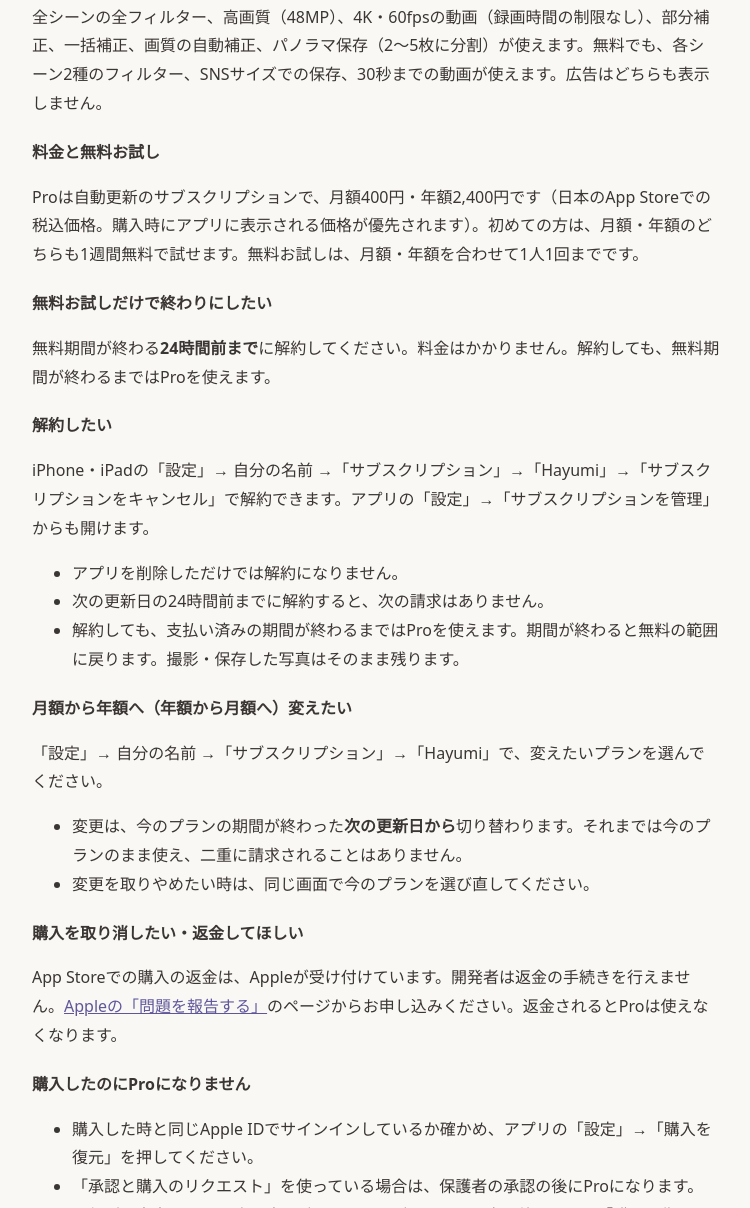
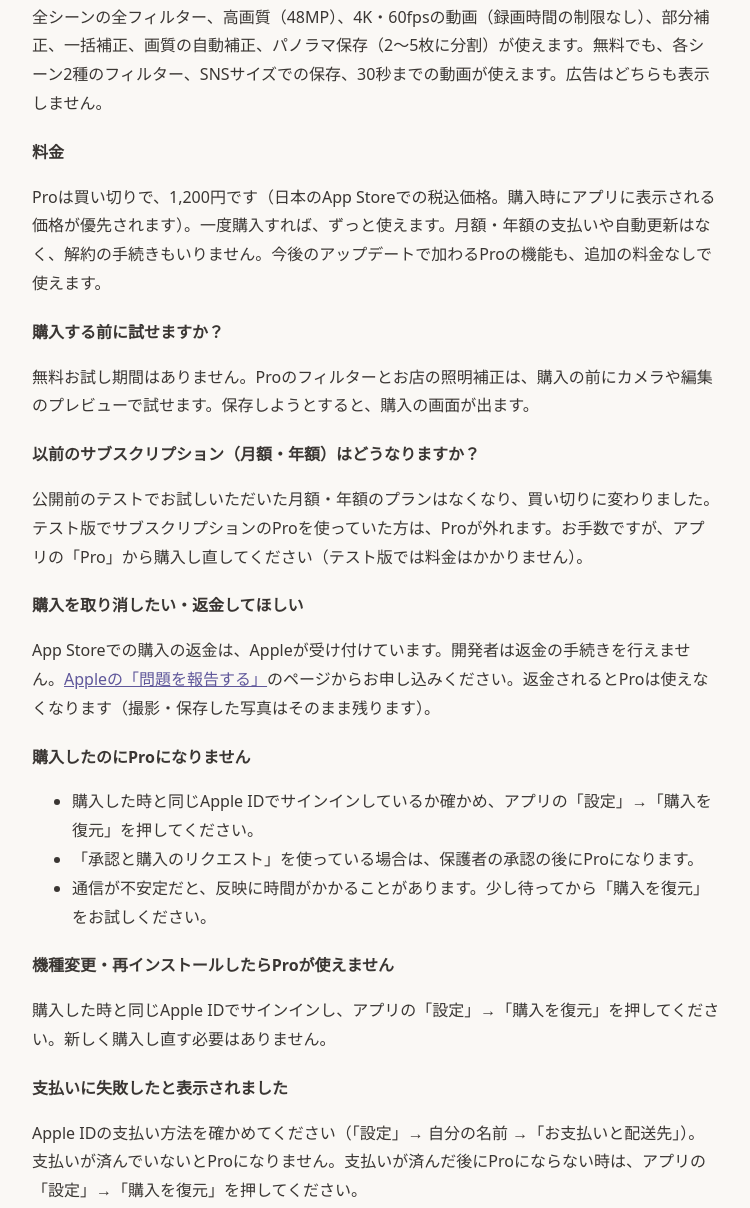
Before and after one commit to itmnrg/itmnrg.github.io, a plain HTML site: page hayumi/index.html in a window 1280 px wide. Shown: the part 3357-4565 px from the top of the page, without its empty margins (264-1014 px from the left). Drawn offline with Linux system fonts and the light colour scheme.

Commit message:
Hayumi: Proを買い切りに変更（利用規約・よくある質問・プライバシーポリシー・お問い合わせ）
Co-Authored-By: Claude Opus 5.5 <noreply@anthropic.com>

```diff
--- a/hayumi/index.html
+++ b/hayumi/index.html
@@ -94,29 +94,17 @@
 <h3>Proでは何ができますか？</h3>
 <p>全シーンの全フィルター、高画質（48MP）、4K・60fpsの動画（録画時間の制限なし）、部分補正、一括補正、画質の自動補正、パノラマ保存（2〜5枚に分割）が使えます。無料でも、各シーン2種のフィルター、SNSサイズでの保存、30秒までの動画が使えます。広告はどちらも表示しません。</p>
 
-<h3>料金と無料お試し</h3>
-<p>Proは自動更新のサブスクリプションで、月額400円・年額2,400円です（日本のApp Storeでの税込価格。購入時にアプリに表示される価格が優先されます）。初めての方は、月額・年額のどちらも1週間無料で試せます。無料お試しは、月額・年額を合わせて1人1回までです。</p>
+<h3>料金</h3>
+<p>Proは買い切りで、1,200円です（日本のApp Storeでの税込価格。購入時にアプリに表示される価格が優先されます）。一度購入すれば、ずっと使えます。月額・年額の支払いや自動更新はなく、解約の手続きもいりません。今後のアップデートで加わるProの機能も、追加の料金なしで使えます。</p>
 
-<h3>無料お試しだけで終わりにしたい</h3>
-<p>無料期間が終わる<strong>24時間前まで</strong>に解約してください。料金はかかりません。解約しても、無料期間が終わるまではProを使えます。</p>
+<h3>購入する前に試せますか？</h3>
+<p>無料お試し期間はありません。Proのフィルターとお店の照明補正は、購入の前にカメラや編集のプレビューで試せます。保存しようとすると、購入の画面が出ます。</p>
 
-<h3>解約したい</h3>
-<p>iPhone・iPadの「設定」→ 自分の名前 →「サブスクリプション」→「Hayumi」→「サブスクリプションをキャンセル」で解約できます。アプリの「設定」→「サブスクリプションを管理」からも開けます。</p>
-<ul>
-<li>アプリを削除しただけでは解約になりません。</li>
-<li>次の更新日の24時間前までに解約すると、次の請求はありません。</li>
-<li>解約しても、支払い済みの期間が終わるまではProを使えます。期間が終わると無料の範囲に戻ります。撮影・保存した写真はそのまま残ります。</li>
-</ul>
-
-<h3>月額から年額へ（年額から月額へ）変えたい</h3>
-<p>「設定」→ 自分の名前 →「サブスクリプション」→「Hayumi」で、変えたいプランを選んでください。</p>
-<ul>
-<li>変更は、今のプランの期間が終わった<strong>次の更新日から</strong>切り替わります。それまでは今のプランのまま使え、二重に請求されることはありません。</li>
-<li>変更を取りやめたい時は、同じ画面で今のプランを選び直してください。</li>
-</ul>
+<h3>以前のサブスクリプション（月額・年額）はどうなりますか？</h3>
+<p>公開前のテストでお試しいただいた月額・年額のプランはなくなり、買い切りに変わりました。テスト版でサブスクリプションのProを使っていた方は、Proが外れます。お手数ですが、アプリの「Pro」から購入し直してください（テスト版では料金はかかりません）。</p>
 
 <h3>購入を取り消したい・返金してほしい</h3>
-<p>App Storeでの購入の返金は、Appleが受け付けています。開発者は返金の手続きを行えません。<a href="https://reportaproblem.apple.com/">Appleの「問題を報告する」</a>のページからお申し込みください。返金されるとProは使えなくなります。</p>
+<p>App Storeでの購入の返金は、Appleが受け付けています。開発者は返金の手続きを行えません。<a href="https://reportaproblem.apple.com/">Appleの「問題を報告する」</a>のページからお申し込みください。返金されるとProは使えなくなります（撮影・保存した写真はそのまま残ります）。</p>
 
 <h3>購入したのにProになりません</h3>
 <ul>
@@ -129,7 +117,7 @@
 <p>購入した時と同じApple IDでサインインし、アプリの「設定」→「購入を復元」を押してください。新しく購入し直す必要はありません。</p>
 
 <h3>支払いに失敗したと表示されました</h3>
-<p>Apple IDの支払い方法に問題があると、更新できずProが止まります。「設定」→ 自分の名前 →「お支払いと配送先」で支払い方法を確かめてください。支払いが済むと、またProを使えます。</p>
+<p>Apple IDの支払い方法を確かめてください（「設定」→ 自分の名前 →「お支払いと配送先」）。支払いが済んでいないとProになりません。支払いが済んだ後にProにならない時は、アプリの「設定」→「購入を復元」を押してください。</p>
 
 <h3>家族で一緒に使えますか？</h3>
 <p>Proはファミリー共有の対象外です。使う方ごとに購入が必要です。</p>
```
Also changed, not shown: hayumi/contact.html (+2 -4 lines), hayumi/privacy.html (+2 -2 lines), hayumi/terms.html (+10 -10 lines).
